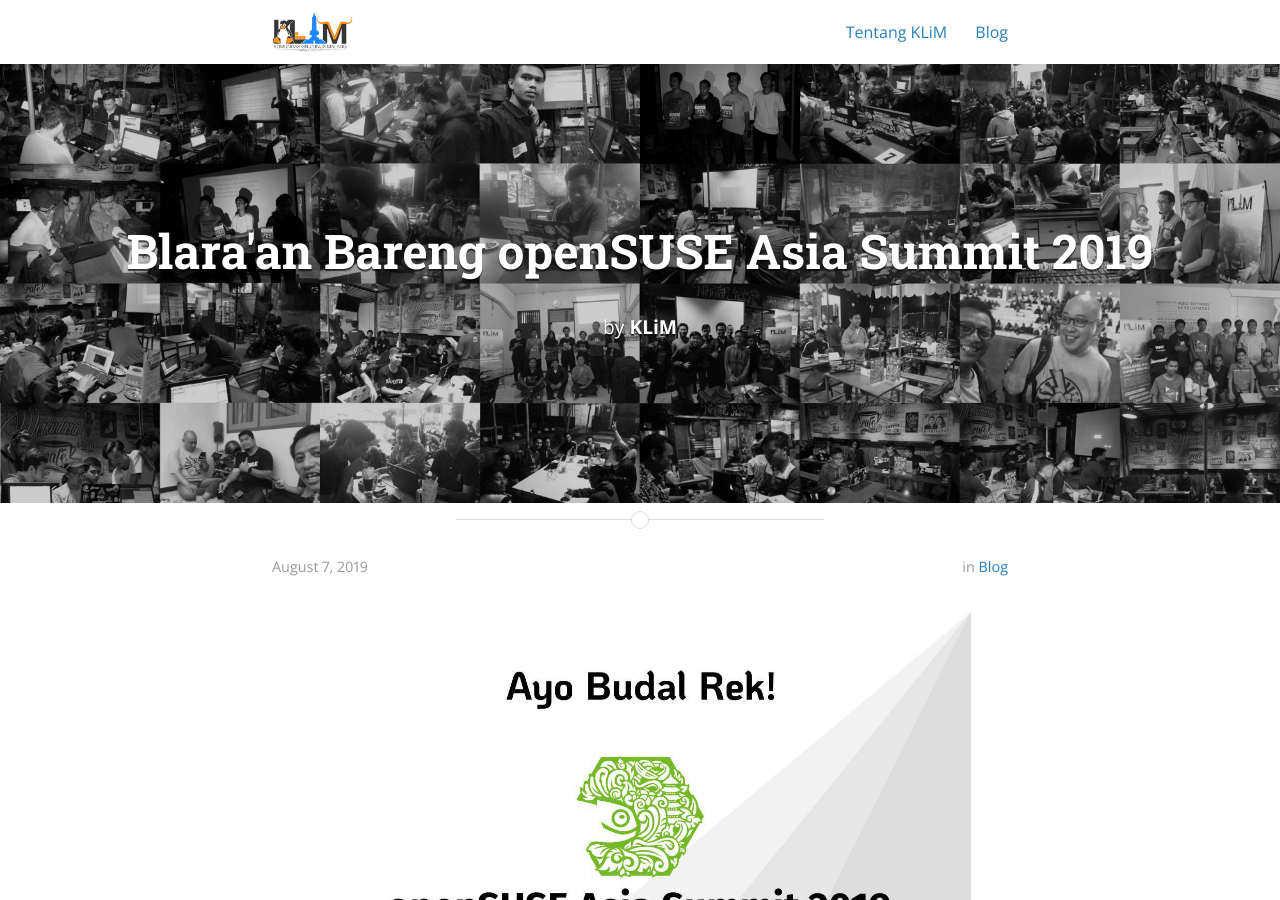
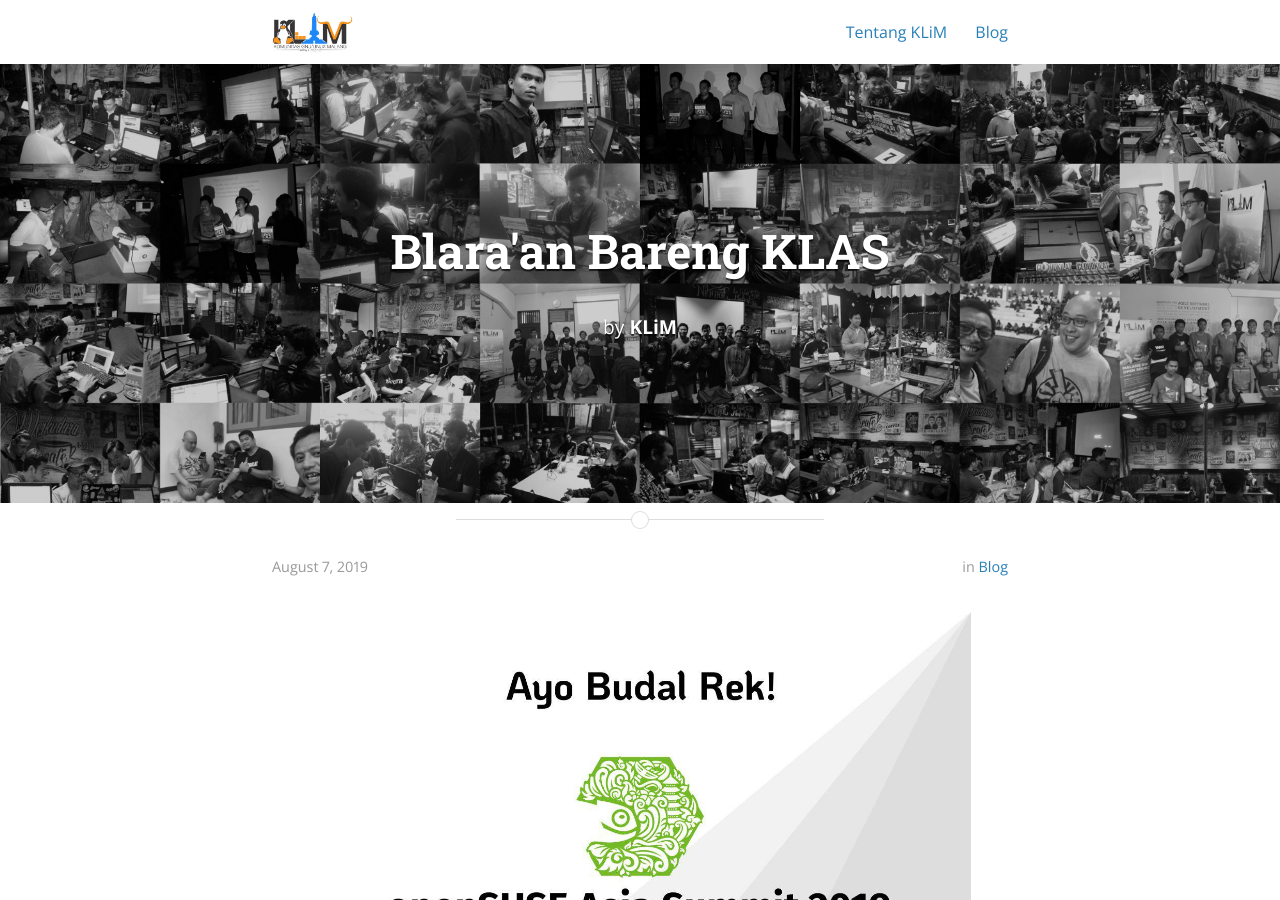
Before and after one commit to linux-malang/linux-malang.github.io, a Jekyll site: the page built from _posts/2019-08-07-blaraan-klas-klim-osas2019.md, in a window 1280 px wide and 900 px high. Built offline with Jekyll 4.4.1, drawn with Linux system fonts in a browser that asks for light colours; nearby versions of some CDN libraries.

Commit message:
revisi judul blaraan
Signed-off-by: Samsul Maarif <hay@samsul.web.id>

```diff
--- a/_config.yml
+++ b/_config.yml
@@ -14,6 +14,7 @@
   - /LICENSE.md
   - /README.md
   - /.ruby-version
+  - /.git/
 
 # Site settings
 title: Komunitas GNU/Linux Malang
--- a/_posts/2019-08-07-blaraan-klas-klim-osas2019.md
+++ b/_posts/2019-08-07-blaraan-klas-klim-osas2019.md
@@ -1,6 +1,6 @@
 ---
 layout: post
-title:  "Blara'an Bareng openSUSE Asia Summit 2019"
+title:  "Blara'an Bareng KLAS"
 date:   2019-08-07 08:43:59
 author: KLiM
 categories: blog
```
